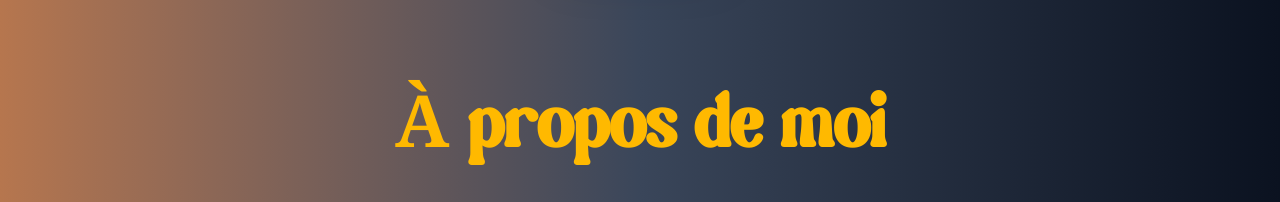
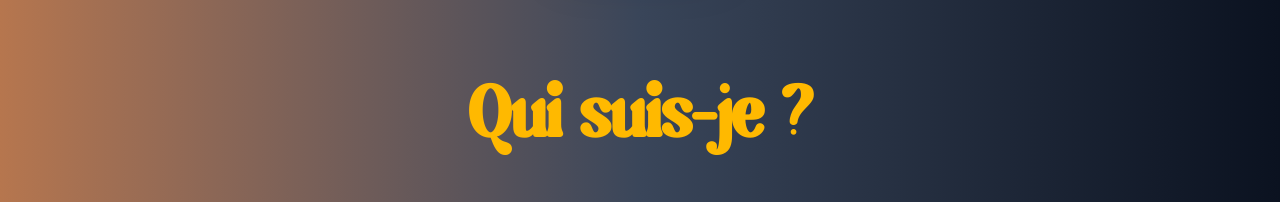
Before and after one commit to teizred/portfolio, a React (Vite) app: page / in a window 1280 px wide. Shown: the part 813-1015 px from the top of the page. Built offline with nearby package versions, Linux system fonts and the light colour scheme.

Commit message:
feat: update About section heading to 'Qui suis-je ?'

```diff
--- a/src/components/sections/About.tsx
+++ b/src/components/sections/About.tsx
@@ -55,7 +55,7 @@ export default function About() {
           variants={itemVariants}
           className="text-5xl md:text-7xl font-bold text-amber-400 mb-8 md:mb-10 font-magilo"
         >
-          <span className="font-serif">À</span> propos de moi
+          Qui suis-je ?
         </motion.h2>
 
         {/* Bio Texte Staggered */}
```
